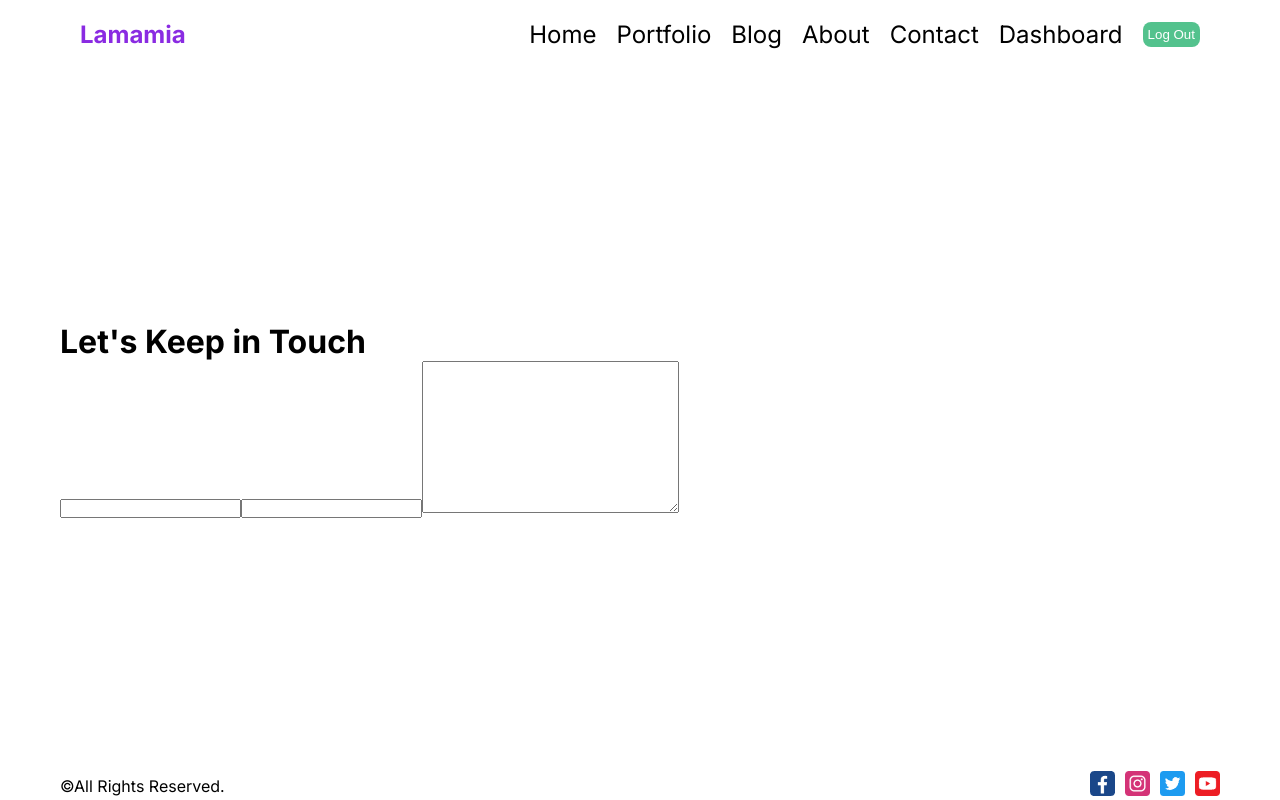
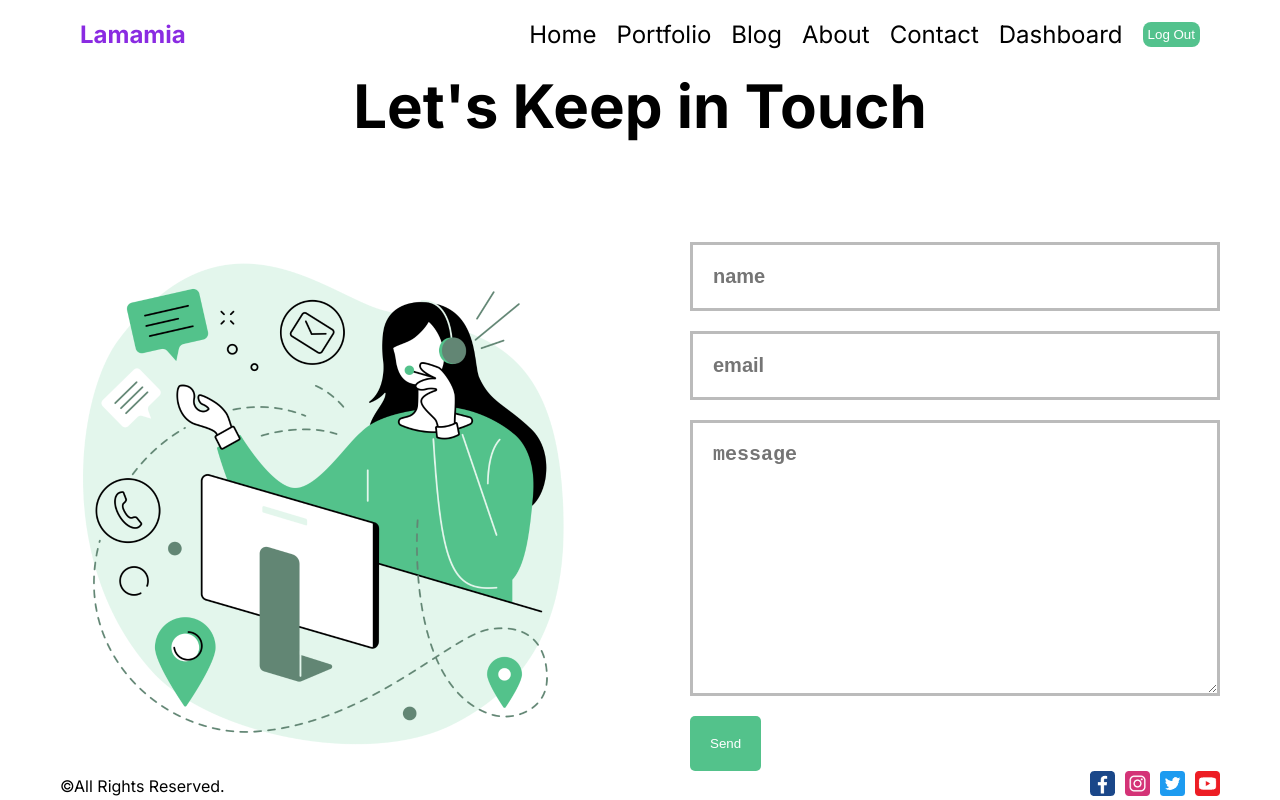
Before and after one commit to GI000000/next-app, a Next.js app: page /contact in a window 1280 px wide. Built offline with nearby package versions, Linux system fonts and the light colour scheme.

Commit message:
added contact page

```diff
--- a/src/app/contact/page.jsx
+++ b/src/app/contact/page.jsx
@@ -1,19 +1,35 @@
-import React from 'react'
-import styles from "./page.module.css"
+import React from "react";
+import styles from "./page.module.css";
+import Button from "@/components/button/Button";
+import Image from "next/image";
 
 function Contact() {
   return (
-    <main>
-      <h1>Let's Keep in Touch</h1>
-      <div></div>
-      <form action="">
-
-        <input type="text" />
-        <input type="text" />
-        <textarea name="" id="" cols="30" rows="10"></textarea>
-      </form>
-    </main>
-  )
+    <div>
+      <h1 className={styles.title}>Let's Keep in Touch</h1>
+      <div className={styles.content}>
+        <div className={styles.imgContainer}>
+          <Image
+            src={"/contact.png"}
+            alt="contact image"
+            fill={true}
+            className={styles.image}
+          />
+        </div>
+        <form className={styles.form}>
+          <input type="text" placeholder="name" className={styles.input} />
+          <input type="text" placeholder="email" className={styles.input} />
+          <textarea
+            className={styles.textArea}
+            placeholder="message"
+            cols="30"
+            rows="10"
+          ></textarea>
+          <Button title={"Send"} url={"/"} />
+        </form>
+      </div>
+    </div>
+  );
 }
 
-export default Contact
+export default Contact;
--- a/src/app/contact/page.module.css
+++ b/src/app/contact/page.module.css
@@ -0,0 +1,40 @@
+.content {
+    display: flex;
+    align-items: center;
+    gap: 100px;
+  }
+
+  .imgContainer {
+    flex: 1;
+    height: 500px;
+    position: relative;
+  }
+
+  .image {
+      object-fit: contain;
+  }
+
+  .title {
+    font-size: 60px;
+    margin-bottom: 100px;
+    text-align: center;
+  }
+
+  .form {
+    flex: 1;
+    display: flex;
+    flex-direction: column;
+    gap: 20px;
+  }
+
+  .input,
+  .textArea {
+    padding: 20px;
+    background-color: transparent;
+    border: none;
+    outline: none;
+    color: #bbb;
+    border: 3px solid #bbb;
+    font-size: 20px;
+    font-weight: bold;
+  }
```
Also changed, not shown: public/contact.png (added).
